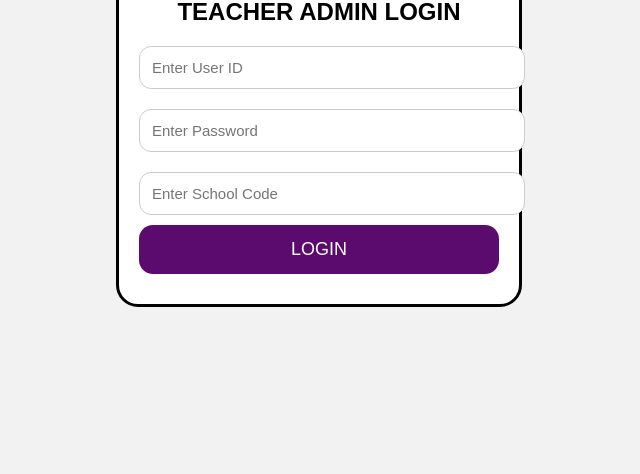
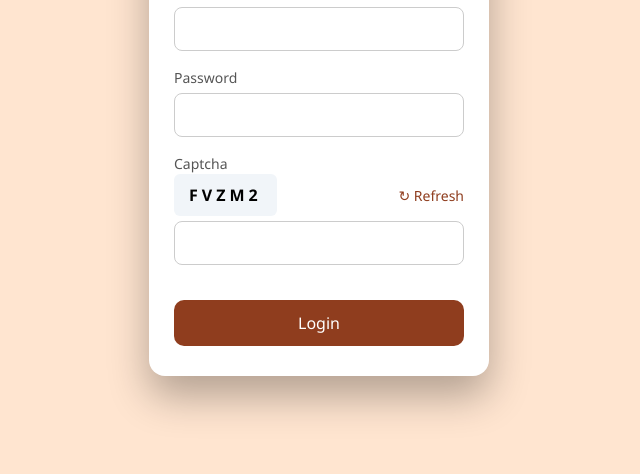
Before and after one commit to gooitenow-rgb/Daffodil-teacher-App, a plain HTML site: page index.html in a window 1280 px wide. Shown: the part 326-800 px from the top of the page, without its empty margins (321-961 px from the left). Drawn offline with Linux system fonts and the light colour scheme.

Commit message:
Update index.html

```diff
--- a/index.html
+++ b/index.html
@@ -2,61 +2,127 @@
 <html lang="en">
 <head>
 <meta charset="UTF-8">
-<title>School Teacher Admin Login</title>
+<title>Teacher Login</title>
 <meta name="viewport" content="width=device-width, initial-scale=1.0">
 
 <style>
+*{
+    margin:0;
+    padding:0;
+    box-sizing:border-box;
+    font-family:'Segoe UI',sans-serif;
+}
+
 body{
-  margin:0;
-  height:100vh;
-  display:flex;
-  justify-content:center;
-  align-items:center;
-  background:#f2f2f2;
-  font-family:Arial;
+    height:100vh;
+    display:flex;
+    align-items:center;
+    justify-content:center;
+    background:linear-gradient(135deg,#ffe5d0,#ffe5d0);
 }
+
 .login-box{
-  width:360px;
-  background:#fff;
-  border:3px solid #000;
-  border-radius:22px;
-  padding:20px;
+    width:340px;
+    background:#fff;
+    border-radius:16px;
+    padding:30px 25px;
+    box-shadow:0 20px 40px rgba(0,0,0,0.3);
+    text-align:center;
 }
+
 .logo{
-  text-align:center;
+    width:110px;
+    height:110px;
+    margin:0 auto 15px;
+    border-radius:50%;
+    background:#ffe5d0;
+    display:flex;
+    align-items:center;
+    justify-content:center;
+    border:4px solid #1976d2;
 }
+
 .logo img{
-  width:120px;
+    width:80%;
 }
+
 h2{
-  text-align:center;
-  margin:10px 0;
+    margin-bottom:20px;
+    color:#8f3d1e;
 }
-input{
-  width:100%;
-  padding:12px;
-  margin:10px 0;
-  border-radius:12px;
-  border:1px solid #ccc;
-  font-size:15px;
+
+.input-group{
+    margin-bottom:15px;
+    text-align:left;
 }
-button{
-  width:100%;
-  padding:14px;
-  background:#5b0a6e;
-  color:#fff;
-  border:none;
-  border-radius:14px;
-  font-size:18px;
-  cursor:pointer;
+
+.input-group label{
+    font-size:14px;
+    color:#555;
 }
-#msg{
-  text-align:center;
-  margin-top:10px;
-  font-weight:bold;
+
+.input-group input{
+    width:100%;
+    padding:12px;
+    margin-top:5px;
+    border-radius:8px;
+    border:1px solid #ccc;
 }
-.error{color:red;}
-.success{color:green;}
+
+.captcha-box{
+    display:flex;
+    justify-content:space-between;
+    align-items:center;
+}
+
+.captcha{
+    font-weight:bold;
+    letter-spacing:4px;
+    background:#f1f5f9;
+    padding:10px 15px;
+    border-radius:6px;
+}
+
+.refresh{
+    cursor:pointer;
+    color:#8f3d1e;
+    font-size:14px;
+}
+
+.login-btn{
+    width:100%;
+    margin-top:20px;
+    padding:12px;
+    border:none;
+    border-radius:10px;
+    background:#8f3d1e;
+    color:#fff;
+    font-size:16px;
+    cursor:pointer;
+}
+
+/* Status */
+.status{
+    margin-top:15px;
+    display:flex;
+    justify-content:center;
+    align-items:center;
+    gap:8px;
+    font-size:15px;
+}
+
+.success{
+    color:green;
+}
+
+.error{
+    color:red;
+}
+
+.icon{
+    width:20px;
+    height:20px;
+}
 </style>
 </head>
 
@@ -64,74 +130,75 @@ button{
 
 <div class="login-box">
 
-  <div class="logo">
-    <!-- Replace logo.png with your school logo -->
-    <img src="logo.png">
-  </div>
+    <div class="logo">
+        <img src="logo.png">
+    </div>
 
-  <h2>TEACHER ADMIN LOGIN</h2>
+    <h2>Teacher Login</h2>
 
-  <input id="uid" placeholder="Enter User ID">
-  <input id="pwd" type="password" placeholder="Enter Password">
-  <input id="scode" placeholder="Enter School Code">
+    <div class="input-group">
+        <label>User ID</label>
+        <input type="text" id="userid">
+    </div>
 
-  <button onclick="login()">LOGIN</button>
+    <div class="input-group">
+        <label>Password</label>
+        <input type="password" id="password">
+    </div>
 
-  <div id="msg"></div>
+    <div class="input-group">
+        <label>Captcha</label>
+        <div class="captcha-box">
+            <div class="captcha" id="captchaText"></div>
+            <div class="refresh" onclick="generateCaptcha()">↻ Refresh</div>
+        </div>
+        <input type="text" id="captchaInput">
+    </div>
+
+    <button class="login-btn" onclick="login()">Login</button>
+
+    <div id="status"></div>
 </div>
 
 <script>
-// SCHOOL CODE
-const SCHOOL_CODE = "845418";
+let captchaValue="";
 
-// 14 TEACHERS USER ID & PASSWORD
-const USERS = {
-  T01:"1111",
-  T02:"2222",
-  T03:"3333",
-  T04:"4444",
-  T05:"5555",
-  T06:"6666",
-  T07:"7777",
-  T08:"8888",
-  T09:"9999",
-  T10:"1010",
-  T11:"1112",
-  T12:"1212",
-  T13:"1313",
-  T14:"1414"
-};
+function generateCaptcha(){
+    const chars="ABCDEFGHJKLMNPQRSTUVWXYZ23456789";
+    captchaValue="";
+    for(let i=0;i<5;i++){
+        captchaValue+=chars[Math.floor(Math.random()*chars.length)];
+    }
+    document.getElementById("captchaText").innerText=captchaValue;
+}
+generateCaptcha();
 
 function login(){
-  const user = uid.value.trim();
-  const pass = pwd.value.trim();
-  const school = scode.value.trim();
-  const msg = document.getElementById("msg");
+    const user=document.getElementById("userid").value;
+    const pass=document.getElementById("password").value;
+    const cap=document.getElementById("captchaInput").value;
+    const status=document.getElementById("status");
 
-  if(!USERS[user]){
-    msg.innerHTML = "Invalid User ID";
-    msg.className = "error";
-    return;
-  }
-
-  if(USERS[user] !== pass){
-    msg.innerHTML = "Wrong Password";
-    msg.className = "error";
-    return;
-  }
-
-  if(school !== SCHOOL_CODE){
-    msg.innerHTML = "Wrong School Code";
-    msg.className = "error";
-    return;
-  }
-
-  msg.innerHTML = "Login Successful";
-  msg.className = "success";
-
-  setTimeout(()=>{
-    window.location.href = "home.html";
-  },1000);
+    // FIXED CREDENTIALS
+    if(user==="DPS26" && pass==="0933" && cap===captchaValue){
+        status.innerHTML=`
+        <div class="status success">
+            <svg class="icon" viewBox="0 0 24 24" fill="green">
+                <path d="M9 16.2l-3.5-3.5-1.4 1.4L9 19 20.3 7.7l-1.4-1.4z"/>
+            </svg>
+            Login Successful
+        </div>`;
+        setTimeout(()=>{ window.location.href="home.html"; },1200);
+    }else{
+        status.innerHTML=`
+        <div class="status error">
+            <svg class="icon" viewBox="0 0 24 24" fill="red">
+                <path d="M18.3 5.7L12 12l6.3 6.3-1.4 1.4L10.6 13.4 4.3 19.7 2.9 18.3 9.2 12 2.9 5.7 4.3 4.3 10.6 10.6 16.9 4.3z"/>
+            </svg>
+            Invalid Details
+        </div>`;
+        generateCaptcha();
+    }
 }
 </script>
 
```
